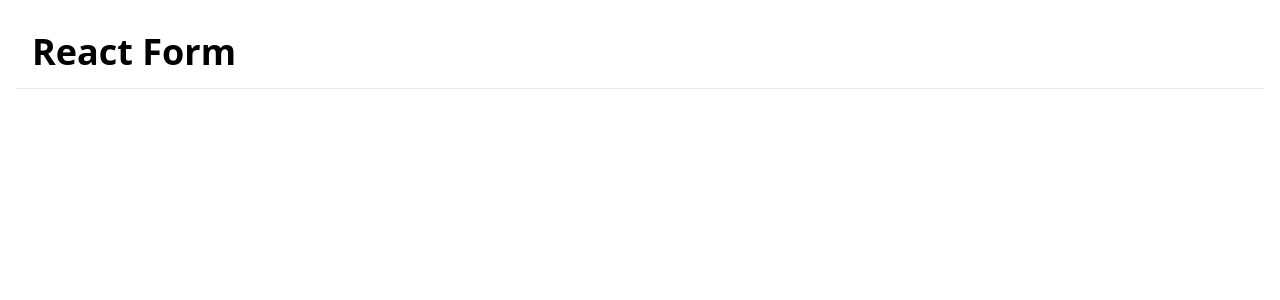
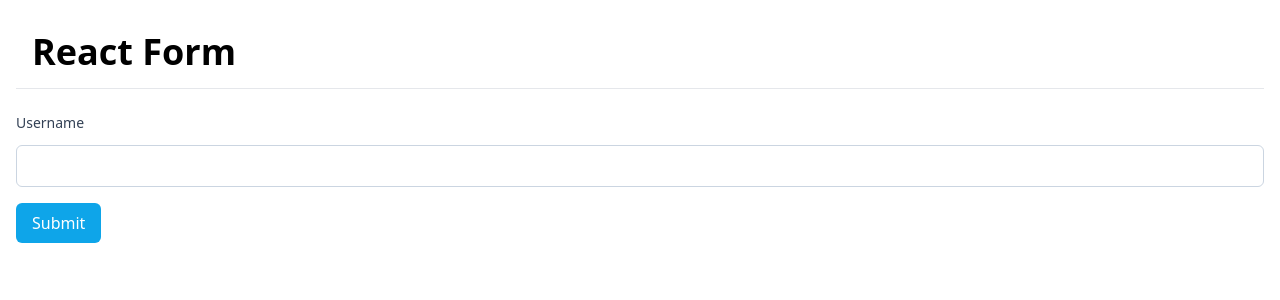
Before and after one commit to pradipchaudhary/dw-fullstack, a React (Vite) app in the folder react/react-form/: page / in a window 1280 px wide. Shown: the top 300 px of the page. Built offline with nearby package versions, Linux system fonts and the light colour scheme.

Commit message:
React Input Text form Practice...

```diff
--- a/react/react-form/src/App.jsx
+++ b/react/react-form/src/App.jsx
@@ -1,8 +1,11 @@
+import InputText from "./components/InputText";
+
 const App = () => {
     return (
         <div className="container mx-auto p-4">
             <h1 className="text-4xl font-semibold p-4">React Form </h1>
             <hr />
+            <InputText />
         </div>
     );
 };
--- /dev/null
+++ b/react/react-form/src/components/InputText.jsx
@@ -0,0 +1,43 @@
+import { useState } from "react";
+
+const InputText = () => {
+    const [username, setUsername] = useState("");
+    console.log(username);
+
+    // Submit handler
+
+    const submitHandler = (e) => {
+        console.log("Submit handler...");
+        e.preventDefault();
+        console.log("On submitHandler ...!");
+        console.log("username: ", username);
+    };
+    return (
+        <div>
+            <form onSubmit={submitHandler} className="mt-4">
+                <label
+                    htmlFor="username"
+                    className="block text-sm font-medium text-slate-700 py-2"
+                >
+                    Username
+                </label>
+                <input
+                    type="text"
+                    value={username}
+                    onChange={(e) => {
+                        setUsername(e.target.value);
+                    }}
+                    className="mt-1 block w-full bg-white border border-slate-300 rounded-md px-3 py-2"
+                />
+                <button
+                    className="bg-sky-500 text-white py-2 px-4 mt-4 rounded-md"
+                    type="submit"
+                >
+                    Submit
+                </button>
+            </form>
+        </div>
+    );
+};
+
+export default InputText;
```
Also changed, not shown: 1 other file (tests, documents, lock files or other folders).
